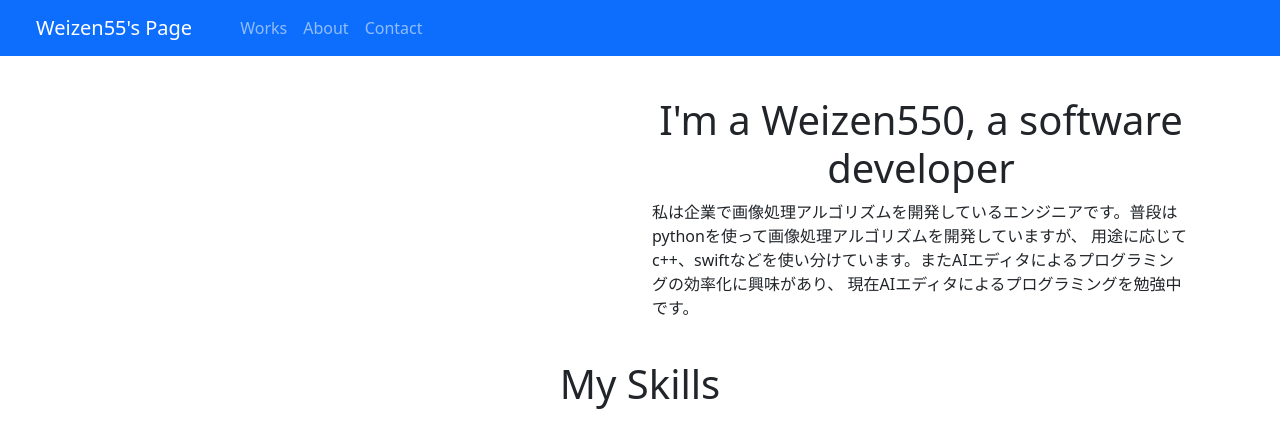
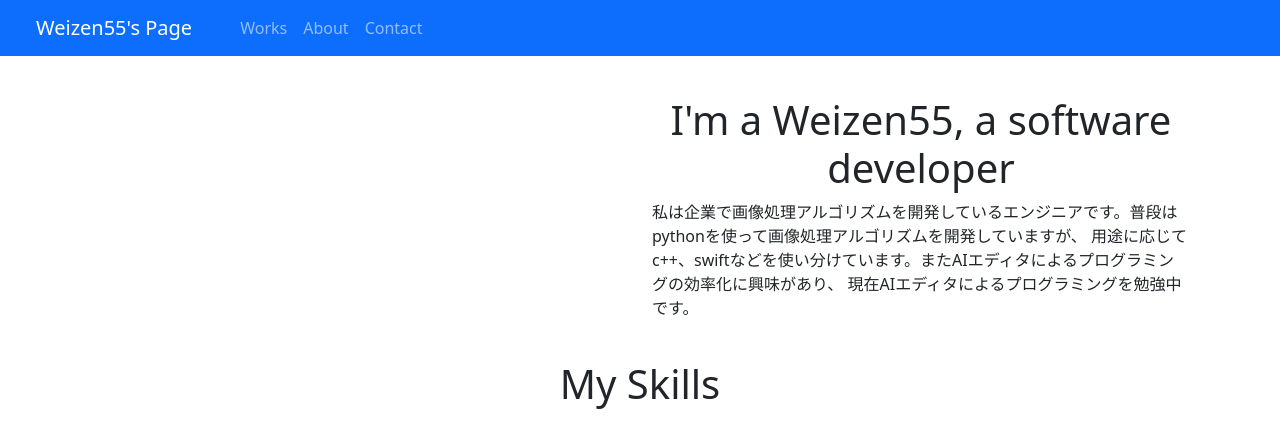
Before and after one commit to weizen55/weizen55.github.io, a plain HTML site: page index.html in a window 1280 px wide. Shown: the top 429 px of the page. Drawn offline with nearby package versions, Linux system fonts and the light colour scheme.

Commit message:
Update index.html

```diff
--- a/index.html
+++ b/index.html
@@ -47,7 +47,7 @@
                 </div>
                 <div class="col-lg mx-2 align-self-center">
                     <div class="my-3">
-                        <h1 class="text-center">I'm a Weizen550, a software developer</h1>
+                        <h1 class="text-center">I'm a Weizen55, a software developer</h1>
                         <p>私は企業で画像処理アルゴリズムを開発しているエンジニアです。普段はpythonを使って画像処理アルゴリズムを開発していますが、
                             用途に応じてc++、swiftなどを使い分けています。またAIエディタによるプログラミングの効率化に興味があり、
                             現在AIエディタによるプログラミングを勉強中です。
```
